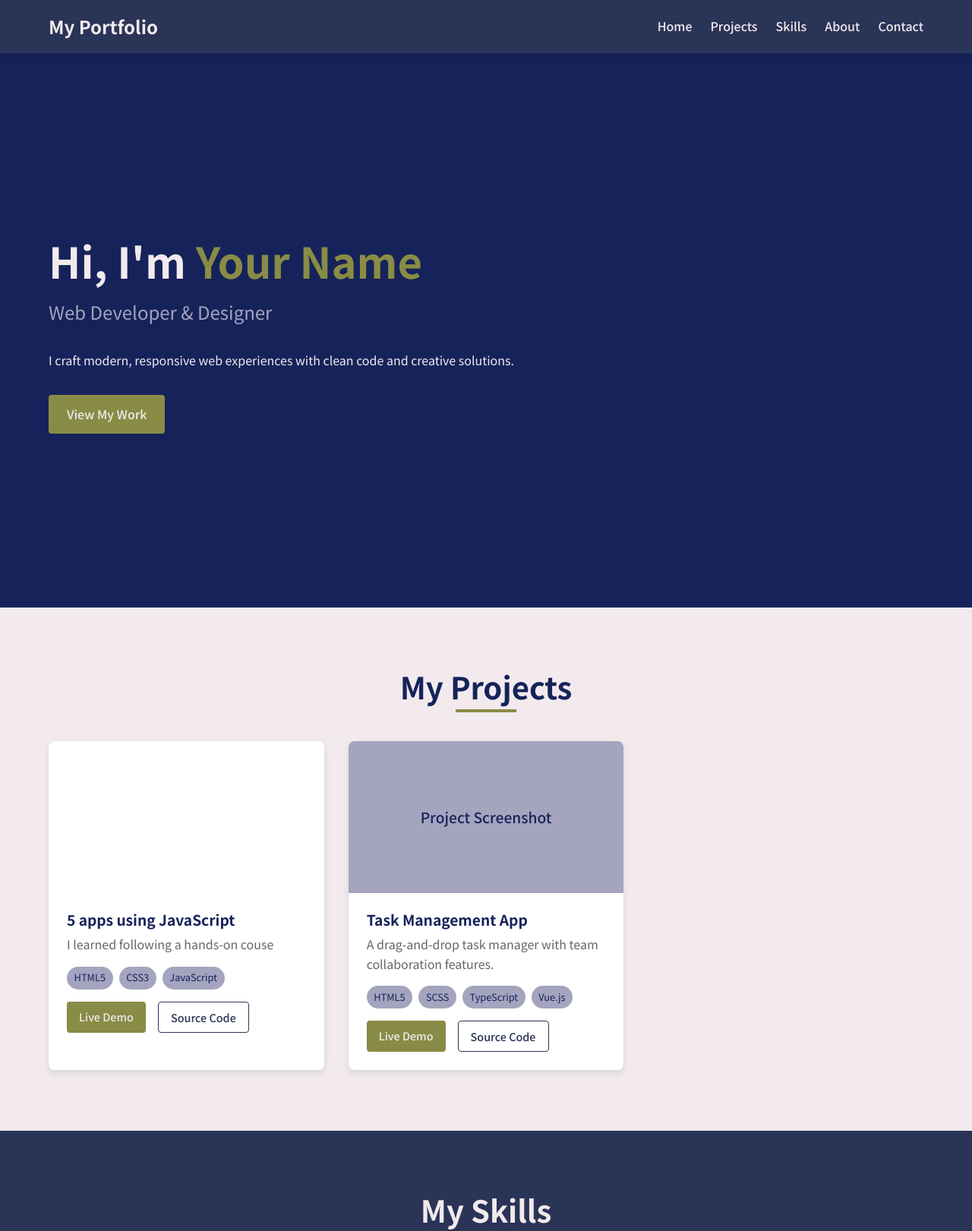
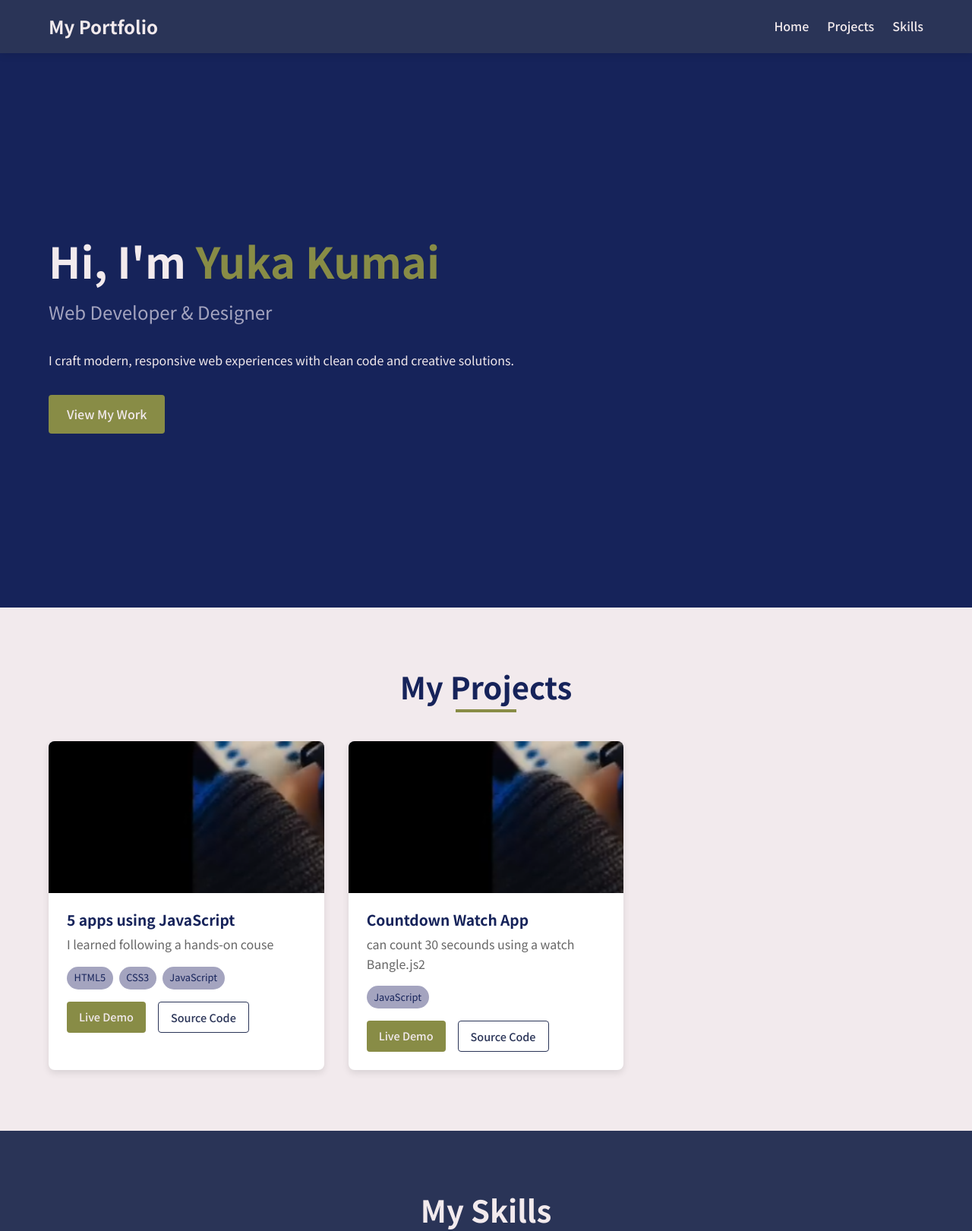
Before and after one commit to ohuton55/my-portfolio, a plain HTML site: page index.html in a window 1280 px wide. Shown: the top 1621 px of the page at 76% size. Drawn offline with Linux system fonts and the light colour scheme.

Commit message:
add second project page

```diff
--- a/index.html
+++ b/index.html
@@ -20,8 +20,8 @@
                     <li><a href="#hero">Home</a></li>
                     <li><a href="#projects">Projects</a></li>
                     <li><a href="#skills">Skills</a></li>
-                    <li><a href="#about">About</a></li>
-                    <li><a href="#contact">Contact</a></li>
+            <!--        <li><a href="#about">About</a></li>
+                    <li><a href="#contact">Contact</a></li>		-->
                 </ul>
             </nav>
         </div>
@@ -31,7 +31,7 @@
     <section id="hero">
         <div class="container">
             <div class="hero-content">
-                <h1 class="hero-title">Hi, I'm <span style="color: var(--color-olive);">Your Name</span></h1>
+                <h1 class="hero-title">Hi, I'm <span style="color: var(--color-olive);">Yuka Kumai</span></h1>
                 <p class="hero-subtitle">Web Developer & Designer</p>
                 <p>I craft modern, responsive web experiences with clean code and creative solutions.</p>
                 <div style="margin-top: 2rem;">
@@ -48,7 +48,7 @@
             <div class="projects-grid">
                 <!-- Project 1 -->
                 <div class="project-card">
-                    <div class="project-img" style="background: url("../img/5apps.png");"></div>
+                    <div class="project-img" style="background-image: url('./img/bangleJs2.png');"></div>
                     <div class="project-content">
                         <h3 class="project-title">5 apps using JavaScript</h3>
                         <p class="project-description">I learned following a hands-on couse</p>
@@ -66,19 +66,16 @@
 
                 <!-- Project 2 -->
                 <div class="project-card">
-                    <div class="project-img">Project Screenshot</div>
+                    <div class="project-img" style="background-image: url('./img/bangleJs2.png');"></div>
                     <div class="project-content">
-                        <h3 class="project-title">Task Management App</h3>
-                        <p class="project-description">A drag-and-drop task manager with team collaboration features.</p>
+                        <h3 class="project-title">Countdown Watch App</h3>
+                        <p class="project-description">can count 30 secounds using a watch Bangle.js2</p>
                         <div class="project-tech">
-                            <span class="tech-tag">HTML5</span>
-                            <span class="tech-tag">SCSS</span>
-                            <span class="tech-tag">TypeScript</span>
-                            <span class="tech-tag">Vue.js</span>
+                            <span class="tech-tag">JavaScript</span>
                         </div>
                         <div class="project-links">
-                            <a href="#" class="project-link demo-link">Live Demo</a>
-                            <a href="#" class="project-link code-link">Source Code</a>
+                            <a href="https://www.youtube.com/watch?v=ldByXYrlaGA" class="project-link demo-link">Live Demo</a>
+                            <a href="https://github.com/ohuton55/forBangle.js2/tree/master/DeepSeaClock" class="project-link code-link">Source Code</a>
                         </div>
                     </div>
                 </div>
@@ -247,8 +244,8 @@
             </div>
         </div>
     </section>
-
-    <!-- About Section -->
+<!--
+    <! -- About Section -- >
     <section id="about" class="section">
         <div class="container">
             <h2 class="section-title">About Me</h2>
@@ -287,7 +284,7 @@
         </div>
     </section>
 
-    <!-- Contact Section -->
+    <! -- Contact Section -- >
     <section id="contact" class="section">
         <div class="container">
             <h2 class="section-title">Get In Touch</h2>
@@ -335,11 +332,12 @@
             </div>
         </div>
     </section>
+-->
 
     <!-- Footer -->
     <footer>
         <div class="container">
-            <p class="footer-text">© 2025 Your Name. All rights reserved.</p>
+            <p class="footer-text">© 2025 Yuka Kumai. All rights reserved.</p>
         </div>
     </footer>
 
--- a/style.css
+++ b/style.css
@@ -210,6 +210,7 @@ header {
 .project-img {
     height: 200px;
     background-color: var(--color-light-purple);
+		background-position: cneter;
     display: flex;
     align-items: center;
     justify-content: center;
```
Also changed, not shown: img/bangleJs2.png (added).
